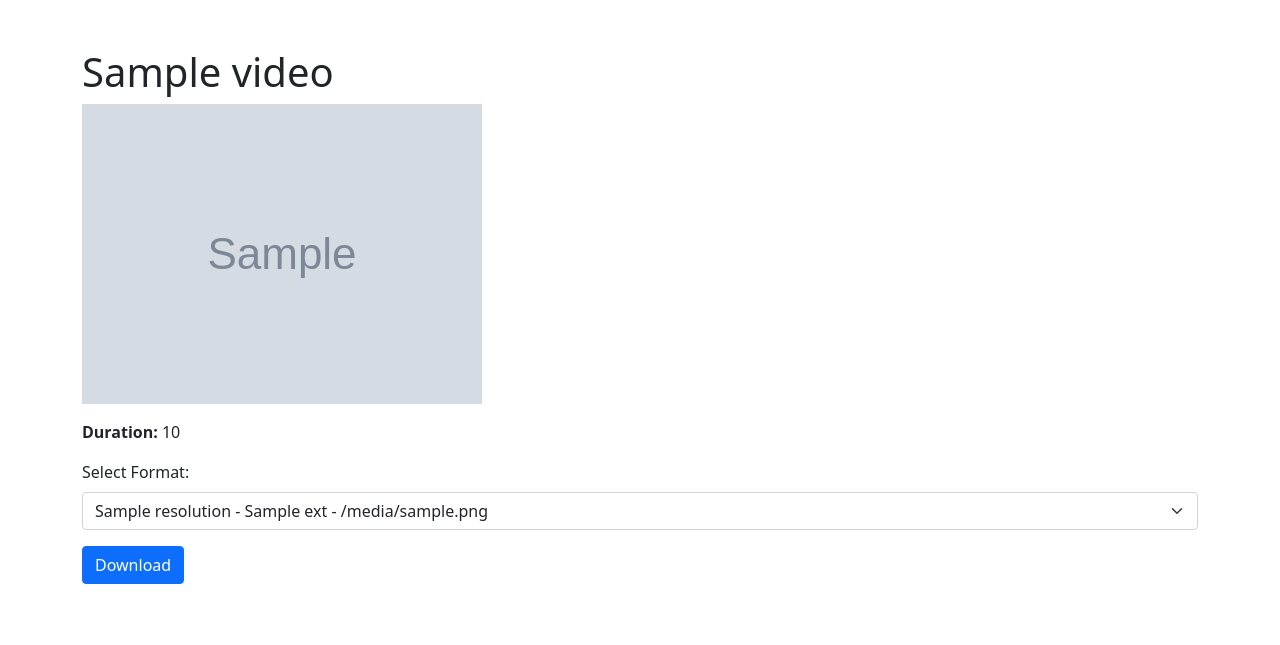
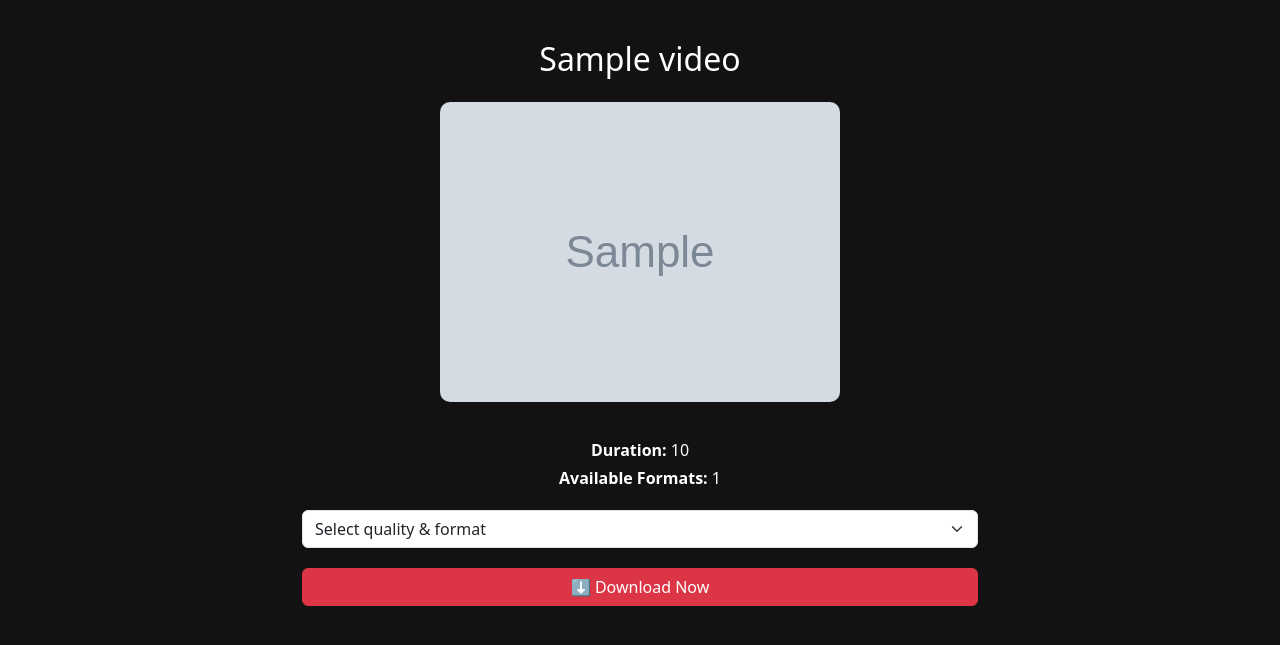
Before and after one commit to KunalDev69/ytTool, a Flask app: template templates/result.html in a window 1280 px wide. Shown: the top 645 px of the page. Run offline with Flask 3, Linux system fonts and the light colour scheme; the template is opened without the code that fills it: most values are stand-ins (such as "Sample title", 1, 10 or a date in 2020); grey boxes marked "Sample" are stand-in pictures; parts of the project's set-up code (start-up, migrations or seed data) failed here and were passed over; some libraries are stand-ins or nearby versions.

Commit message:
Update result.html

```diff
--- a/templates/result.html
+++ b/templates/result.html
@@ -2,27 +2,61 @@
 <html lang="en">
 <head>
     <meta charset="UTF-8">
-    <meta name="viewport" content="width=device-width, initial-scale=1.0">
-    <title>Video Download Result</title>
-    <link href="https://cdn.jsdelivr.net/npm/bootstrap@5.1.3/dist/css/bootstrap.min.css" rel="stylesheet">
+    <title>{{ video.title }} - Download</title>
+    <link rel="stylesheet" href="https://cdn.jsdelivr.net/npm/bootstrap@5.3.3/dist/css/bootstrap.min.css">
+    <style>
+        body {
+            background-color: #121212;
+            color: #fff;
+        }
+        .container {
+            max-width: 700px;
+            margin-top: 40px;
+        }
+        .thumbnail {
+            max-width: 100%;
+            border-radius: 10px;
+        }
+        .select-wrapper {
+            margin-top: 20px;
+        }
+        .btn-download {
+            margin-top: 20px;
+        }
+        .video-meta {
+            margin-top: 20px;
+        }
+        .video-meta p {
+            margin: 4px 0;
+        }
+    </style>
 </head>
 <body>
-    <div class="container mt-5">
-        <h1>{{ video.title }}</h1>
-        <img src="{{ video.thumbnail }}" alt="Video Thumbnail" class="img-fluid mb-3">
+<div class="container text-center">
+    <h2 class="mb-4">{{ video.title }}</h2>
+    {% if video.thumbnail %}
+        <img src="{{ video.thumbnail }}" alt="Thumbnail" class="thumbnail mb-3">
+    {% endif %}
+    <div class="video-meta">
         <p><strong>Duration:</strong> {{ video.duration }}</p>
-        <form action="/download" method="POST">
-            <input type="hidden" name="url" value="{{ video.url }}">
-            <div class="mb-3">
-                <label for="format_id" class="form-label">Select Format:</label>
-                <select name="format_id" class="form-select" required>
-                    {% for format in video.formats %}
-                        <option value="{{ format.format_id }}">{{ format.resolution }} - {{ format.ext }} - {{ format.filesize }}</option>
-                    {% endfor %}
-                </select>
-            </div>
-            <button type="submit" class="btn btn-primary">Download</button>
-        </form>
+        <p><strong>Available Formats:</strong> {{ video.formats | length }}</p>
     </div>
+
+    <form method="POST" action="/download">
+        <input type="hidden" name="url" value="{{ video.url }}">
+        <div class="select-wrapper">
+            <select class="form-select" name="format_id" required>
+                <option value="" disabled selected>Select quality & format</option>
+                {% for fmt in video.formats %}
+                    <option value="{{ fmt.format_id }}">
+                        {{ fmt.resolution }} | {{ fmt.ext.upper() }} | {{ fmt.filesize }}
+                    </option>
+                {% endfor %}
+            </select>
+        </div>
+
+        <button type="submit" class="btn btn-danger btn-download w-100">⬇ Download Now</button>
+    </form>
+</div>
 </body>
 </html>
```
